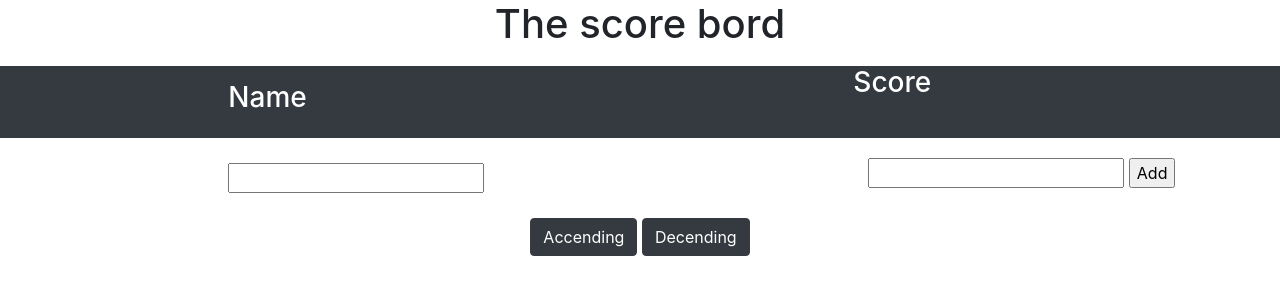
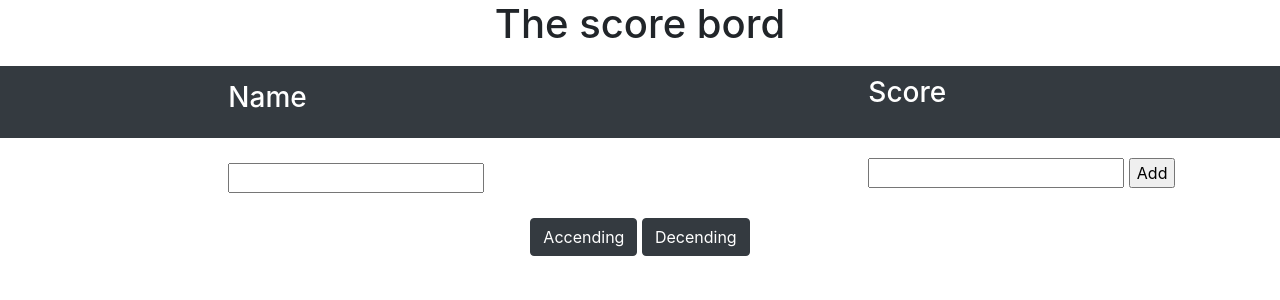
Before and after one commit to andersinno/scorinator, a Django app: page / in a window 1280 px wide. Shown: the top 300 px of the page. Run offline with Django 3.2, Linux system fonts and the light colour scheme; data that the repository does not hold is empty; some libraries are stand-ins or nearby versions.

Commit message:
Change style of "Score" header

```diff
--- a/scoreboard/main/templates/main/main.html
+++ b/scoreboard/main/templates/main/main.html
@@ -51,7 +51,7 @@
               <div class="col-6">
                   <h3>Name</h3>
               </div>
-              <div class="col4">
+              <div class="col-4">
                   <h3>Score</h3>
               </div>
             </div>
```
